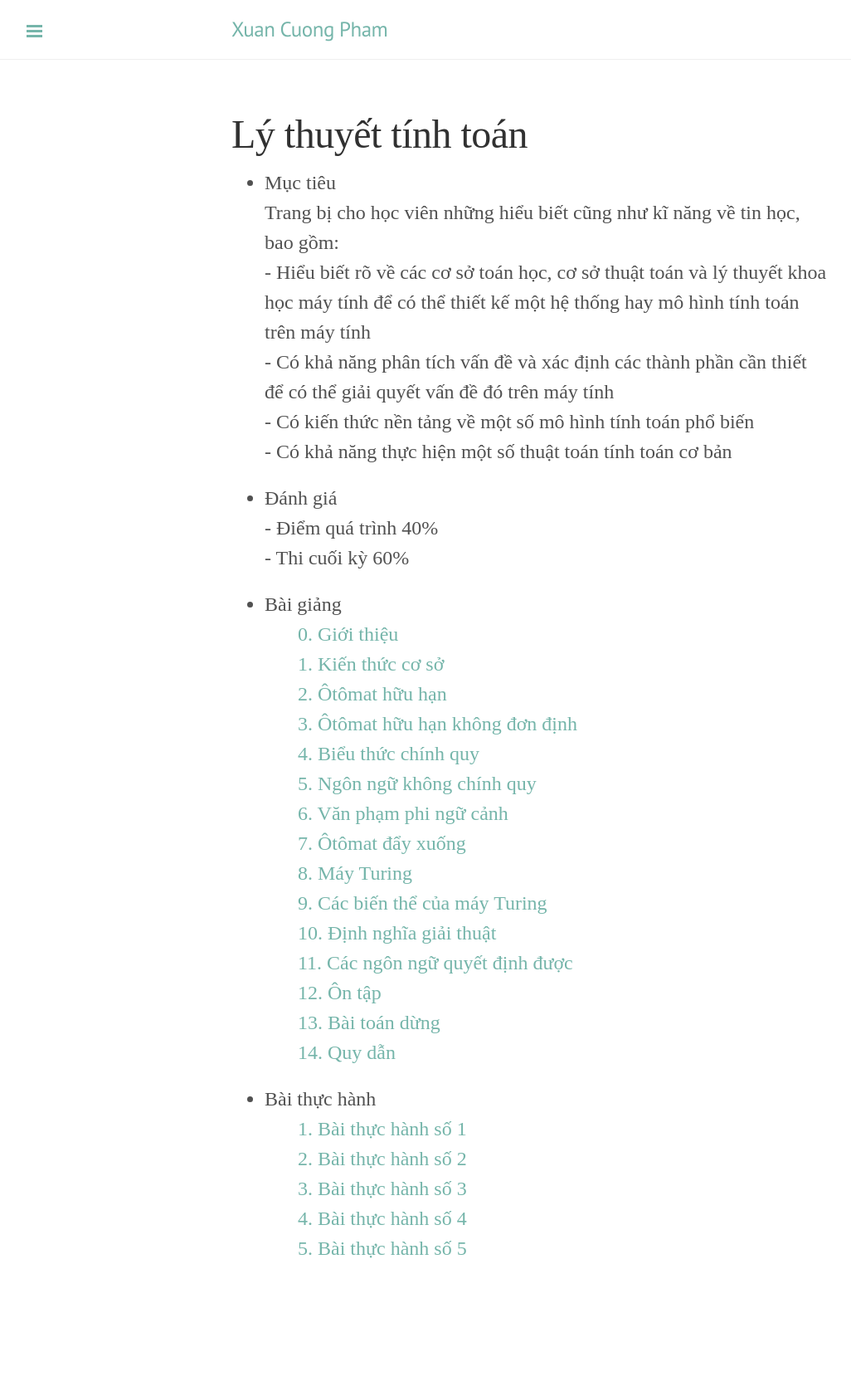
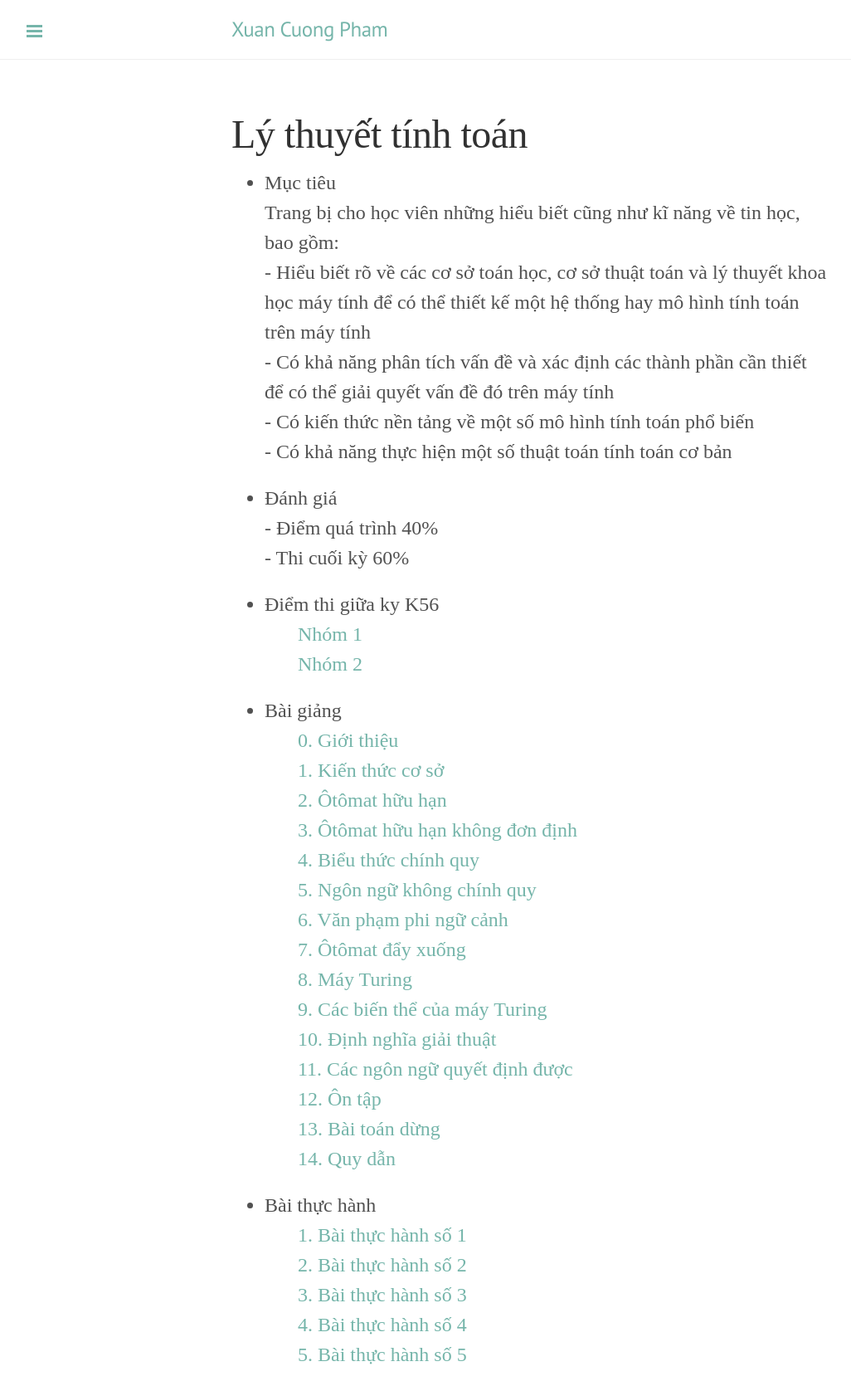
Before and after one commit to villahp/villahp.github.io, a Jekyll site: the page built from teaching/lttt.html, in a window 1280 px wide. Shown: the whole page at 83% size, without its empty margins (1-1027 px from the left). Built offline with Jekyll 4.4.1, drawn with Linux system fonts in a browser that asks for light colours; Markdown is read by kramdown in place of the engine named in the settings; before the commit the page ends 1542 px from its top, so only the background shows below that.

Commit message:
update midterm result

```diff
--- a/teaching/lttt.html
+++ b/teaching/lttt.html
@@ -20,6 +20,12 @@ mô hình tính toán trên máy tính </br>
 	<p> - Điểm quá trình 40% </br>
 		- Thi cuối kỳ 60%
 	</p>
+
+	<li> Điểm thi giữa ky K56
+	<ul style="list-style-type:none">
+		<li> <a href="/download/LTTT/Midterm/Midterm_K56_1.pdf">Nhóm 1</a>
+		<li> <a href="/download/LTTT/Midterm/Midterm_K56_2.pdf">Nhóm 2</a>
+	</ul>
 
 	<li> Bài giảng
 	<ul style="list-style-type:none">
```
Also changed, not shown: 2 other files.
